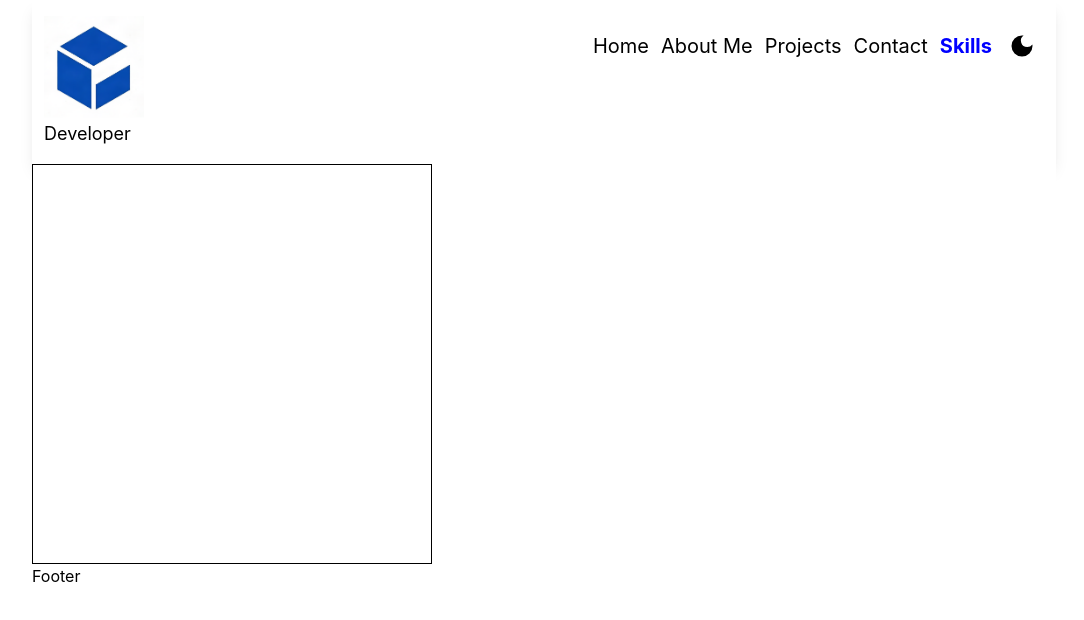
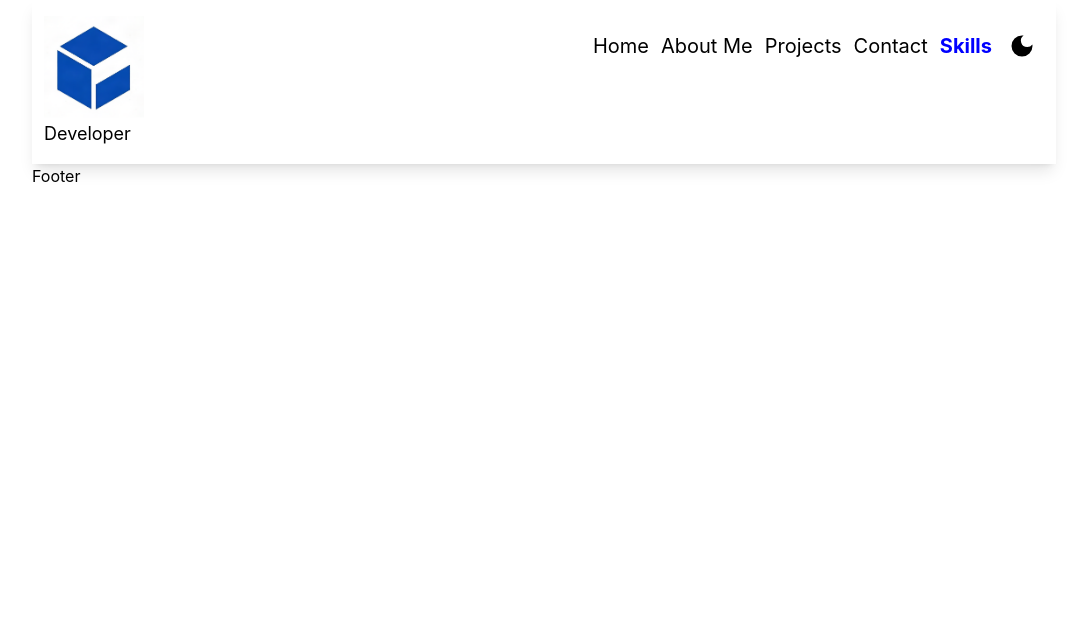
Before and after one commit to Dhiraj-Rai0123/Dhiraj_Rai_PortFolio, a React (Vite) app: page /skills in a window 1280 px wide. Shown: the top 620 px of the page, without its empty margins (96-1180 px from the left). Built offline with nearby package versions, Linux system fonts and the light colour scheme.

Commit message:
woring with codes

```diff
--- a/src/Components/Skills.jsx
+++ b/src/Components/Skills.jsx
@@ -2,14 +2,13 @@
 
 const Skills = () => {
   return (
-  <>
-  <div className="h-100 w-100 border bg-gradient from-blue-200 via-green-300 to-blue-200">
-    <div className="">
+    <>
+    <div>
+      <div>
 
+      </div>
     </div>
-  </div>
-
-  </>
+    </>
   )
 }
 
```
